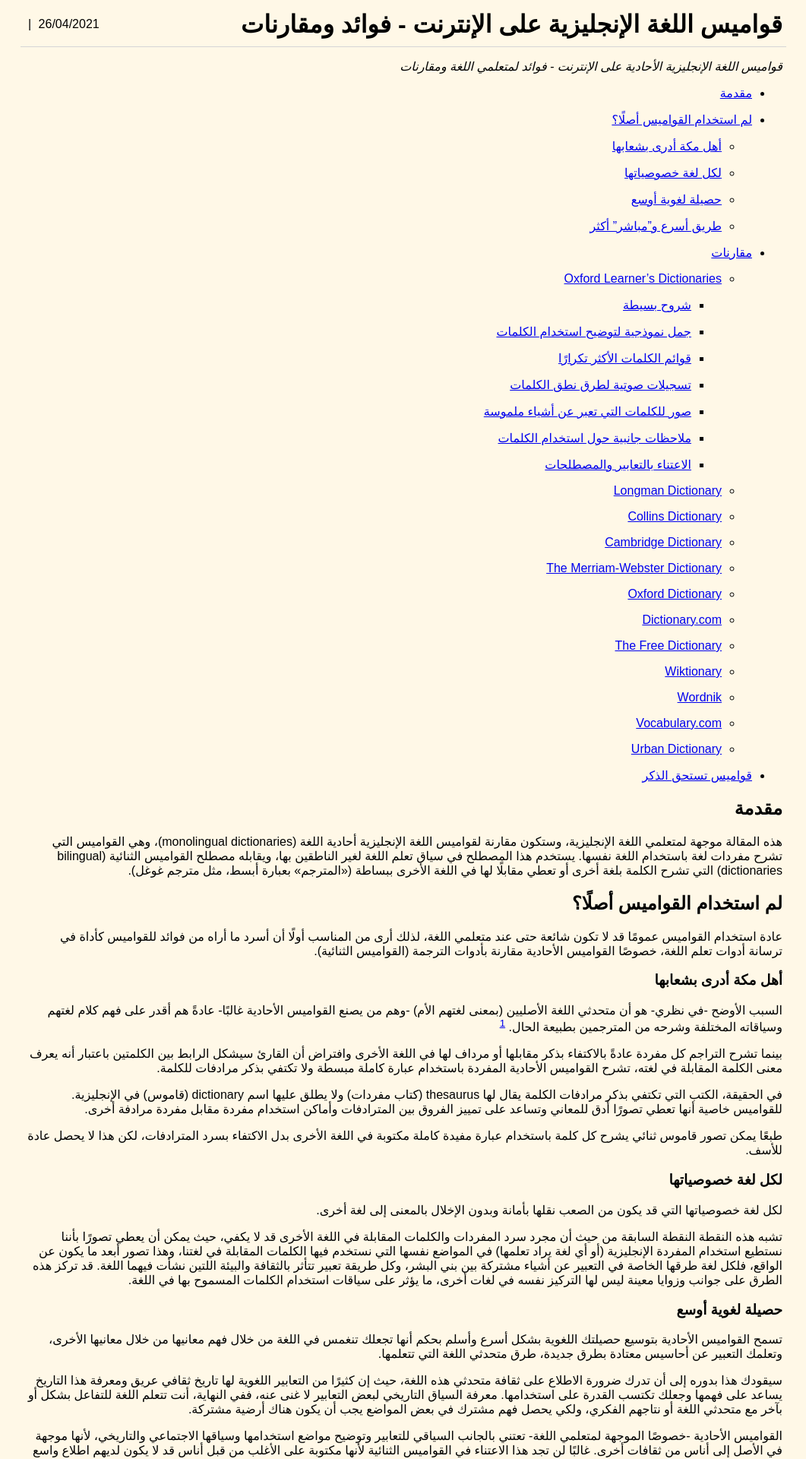
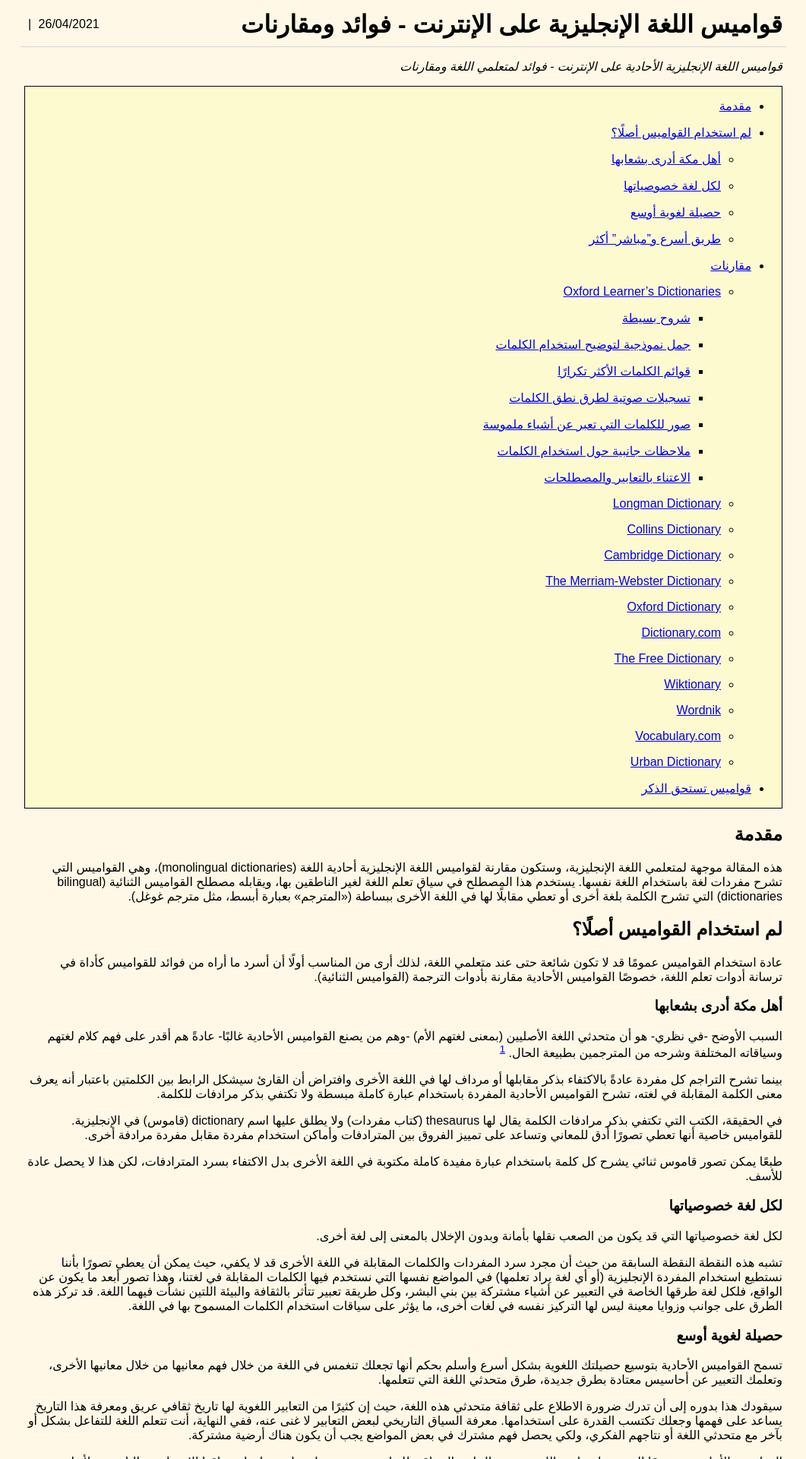
Before and after one commit to abdnh/abdnh.github.io, a Jekyll site: the page built from _posts/2021-04-26-english-dictionaries.md, in a window 1280 px wide. Shown: the top 1920 px of the page at 76% size, without its empty margins (109-1170 px from the left). Built offline with Jekyll 4.4.1, drawn with Linux system fonts in a browser that asks for light colours; the table of contents is made by our own code.

Commit message:
Tweak TOC's styling

```diff
--- a/css/main.css
+++ b/css/main.css
@@ -183,3 +183,8 @@
     margin-top: 1rem;
     margin-bottom: 1rem;
 }
+
+#toc {
+    border: 1px solid black;
+    background-color: #FEFACF;
+}
```
